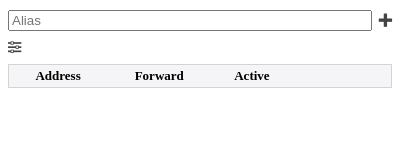
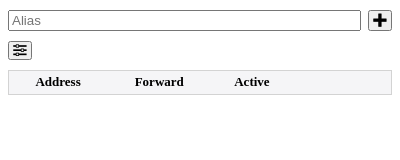
Before and after one commit to lampions/lampions-browser-extension, a browser extension: page popup.html in a window 400 px wide. Drawn offline with Linux system fonts and the light colour scheme; files whose address does not match are found by name.

Commit message:
Simplify styling on buttons
Signed-off-by: Niklas Koep <niklas.koep@gmail.com>

```diff
--- a/css/style.css
+++ b/css/style.css
@@ -32,28 +32,33 @@ body {
   overflow: hidden;
 }
 
-button {
-  background: transparent;
-  border: none;
-  margin: 0;
-  padding: 0;
-}
-
-button:hover {
-  color: #444;
-}
-
-button:active {
-  color: #000;
-}
-
-button:focus {
-  outline: none;
-}
-
 button::-moz-focus-inner {
   border: 0;
 }
+
+button.button {
+  margin: 0;
+  padding: 0.1em 0.25em;
+}
+
+/* table button.button { */
+/*   background: transparent; */
+/*   border: none; */
+/*   margin: 0; */
+/*   padding: 0; */
+/* } */
+/*  */
+/* .button { */
+/*   color: rgb(68, 68, 68); */
+/* } */
+/*  */
+/* .button:hover { */
+/*   color: rgb(68, 159, 219); */
+/* } */
+/*  */
+/* .button:active { */
+/*   color: rgb(47, 110, 152); */
+/* } */
 
 table {
   border: 1px solid lightgray;
@@ -86,18 +91,6 @@ table tbody tr:nth-child(even) {
   background-color: rgba(0, 0, 50, 0.025);
 }
 
-.button {
-  color: rgb(68, 68, 68);
-}
-
-.button:hover {
-  color: rgb(68, 159, 219);
-}
-
-.button:active {
-  color: rgb(47, 110, 152);
-}
-
 .insensitive {
   opacity: 0.25;
 }
@@ -108,7 +101,8 @@ button:disabled {
   opacity: 1;
 }
 
-/* TODO */
+/* TODO: Make routes table scroll in its own viewport so the control elements
+ *       on top are always visible. */
 
 /* #routes { */
 /*   overflow: auto; */
--- a/js/popup.js
+++ b/js/popup.js
@@ -208,9 +208,6 @@ function _create_table_row(route, domain, forwards) {
   return tr;
 }
 
-// FIXME: This function seems to return forward addresses in nondeterministic
-//        order!
-
 function _determine_available_forwards(routes) {
   var forwards = [];
 
```
